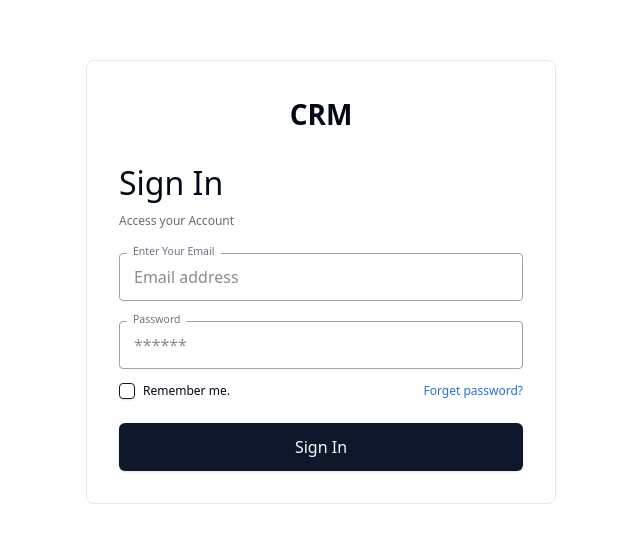
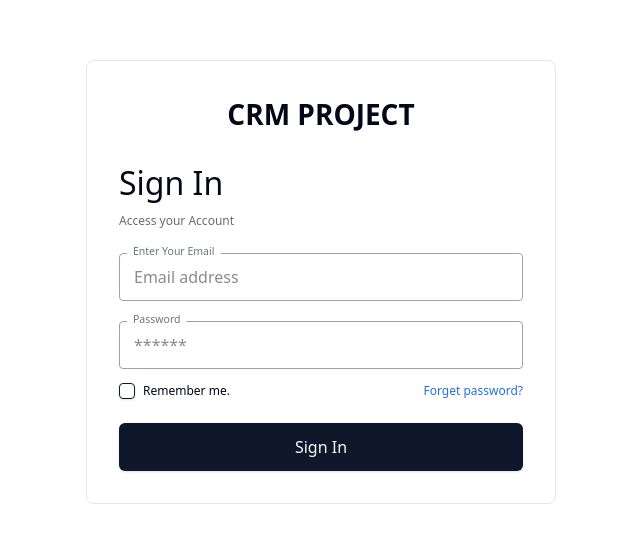
Before and after one commit to smsohag32/crm, a React (Vite) app: page /authentication/login in a window 1280 px wide. Shown: the part 118-660 px from the top of the page, without its empty margins (319-959 px from the left). Built offline with nearby package versions, Linux system fonts and the light colour scheme; no server answers.

Commit message:
update then project

```diff
--- a/src/pages/authentication/Login.jsx
+++ b/src/pages/authentication/Login.jsx
@@ -24,7 +24,7 @@
       <div className=" min-h-[80vh] lg:py-0 lg:min-h-screen overflow-hidden  flex items-center justify-center">
          <div className="w-full p-5 lg:p-0 flex items-center justify-center">
             <div className="w-full max-w-[470px] border border-gray-200  bg-white  p-8 rounded-[8px]">
-               <p className="text-center uppercase font-semibold text-[28px]">CRM</p>
+               <p className="text-center uppercase font-semibold text-[28px]">CRM Project</p>
                <div className="flex items-start justify-start flex-col mt-6">
                   <h1 className="text-[32px]">Sign In</h1>
                   <p className="text-[#6B6B6B] text-xs font-normal mt-[6px]">Access your Account</p>
@@ -40,8 +40,8 @@
                         label="Enter Your Email"
                         type="email"
                         className={`primary-input ${errors.email
-                              ? "ring-red-500 focus:ring-red-500 border-red-500"
-                              : "ring-[#345a93] focus:ring-[#345593] "
+                           ? "ring-red-500 focus:ring-red-500 border-red-500"
+                           : "ring-[#345a93] focus:ring-[#345593] "
                            }`}
                         labelClassName={`transition-all duration-300 ${errors.email ? "text-red-500" : "text-gray-500 peer-focus:text-[#344d93]"
                            }`}
@@ -64,8 +64,8 @@
                         type="password"
                         placeholder="******"
                         className={`primary-input ${errors.password
-                              ? "ring-red-500 focus:ring-red-500 border-red-500"
-                              : "ring-[#345a93] focus:ring-[#345593] "
+                           ? "ring-red-500 focus:ring-red-500 border-red-500"
+                           : "ring-[#345a93] focus:ring-[#345593] "
                            }`}
                         labelClassName={`transition-all duration-300 ${errors.password ? "text-red-500" : "text-gray-500 peer-focus:text-[#344d93]"
                            }`}
```
